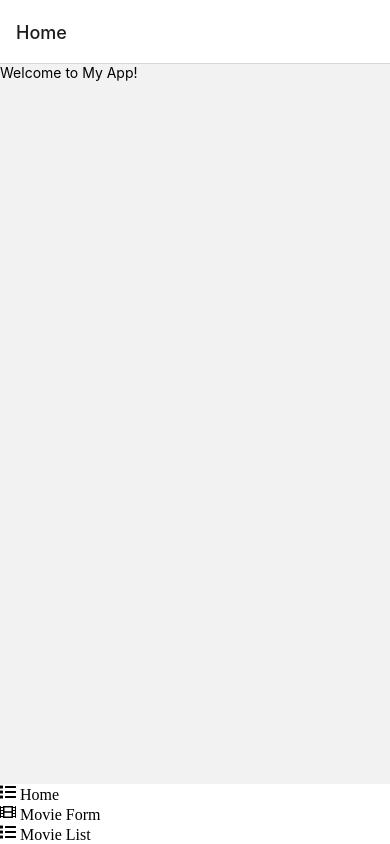
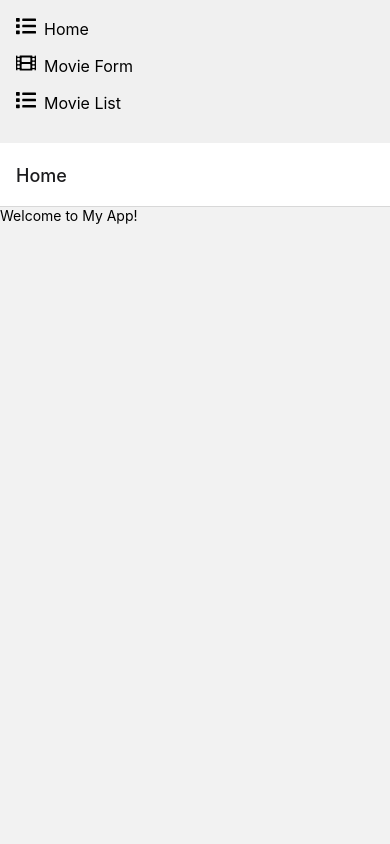
Before and after one commit to ximass/rn_project, a React Native app: screen / in a window 390 px wide. Built offline with nearby package versions, Linux system fonts and the light colour scheme.

Commit message:
feat: sidebar styles

```diff
--- a/components/Sidebar.tsx
+++ b/components/Sidebar.tsx
@@ -1,20 +1,29 @@
-// src/components/Sidebar.tsx
 import React from 'react';
 import { SidebarData } from './SidebarData';
 import { useNavigation } from '@react-navigation/native';
+import {
+  SidebarContainer,
+  SidebarItem,
+  SidebarIcon,
+  SidebarText,
+} from '../styles/Sidebar.styles';
 
 const Sidebar: React.FC = () => {
   const navigation = useNavigation();
 
   return (
-    <div>
+    <SidebarContainer>
       {SidebarData.map((item, index) => (
-        // @ts-ignore
-        <div key={index} onClick={() => navigation.navigate(item.path)}>
-          {item.icon} {item.title}
-        </div>
+        <SidebarItem
+          key={index}
+          //@ts-ignore
+          onPress={() => navigation.navigate(item.path)}
+        >
+          <SidebarIcon>{item.icon}</SidebarIcon>
+          <SidebarText>{item.title}</SidebarText>
+        </SidebarItem>
       ))}
-    </div>
+    </SidebarContainer>
   );
 };
 
--- a/src/navigation/Navigation.tsx
+++ b/src/navigation/Navigation.tsx
@@ -11,13 +11,13 @@ const Stack = createStackNavigator();
 const Navigation: React.FC = () => {
     return (
         <NavigationContainer>
+            <Sidebar />
+
             <Stack.Navigator initialRouteName="Home">
                 <Stack.Screen name="Home" component={Home} />
                 <Stack.Screen name="MovieForm" component={MovieForm} />
                 <Stack.Screen name="MovieList" component={MovieList} />
             </Stack.Navigator>
-
-            <Sidebar />
         </NavigationContainer>
     );
 };
--- /dev/null
+++ b/styles/Sidebar.styles.ts
@@ -0,0 +1,21 @@
+import styled from 'styled-components/native';
+
+export const SidebarContainer = styled.View`
+  background-color: #f0f0f0;
+  padding: 16px;
+`;
+
+export const SidebarItem = styled.TouchableOpacity`
+  flex-direction: row;
+  align-items: center;
+  margin-bottom: 12px;
+`;
+
+export const SidebarIcon = styled.Text`
+  font-size: 20px;
+  margin-right: 8px;
+`;
+
+export const SidebarText = styled.Text`
+  font-size: 16px;
+`;
```
